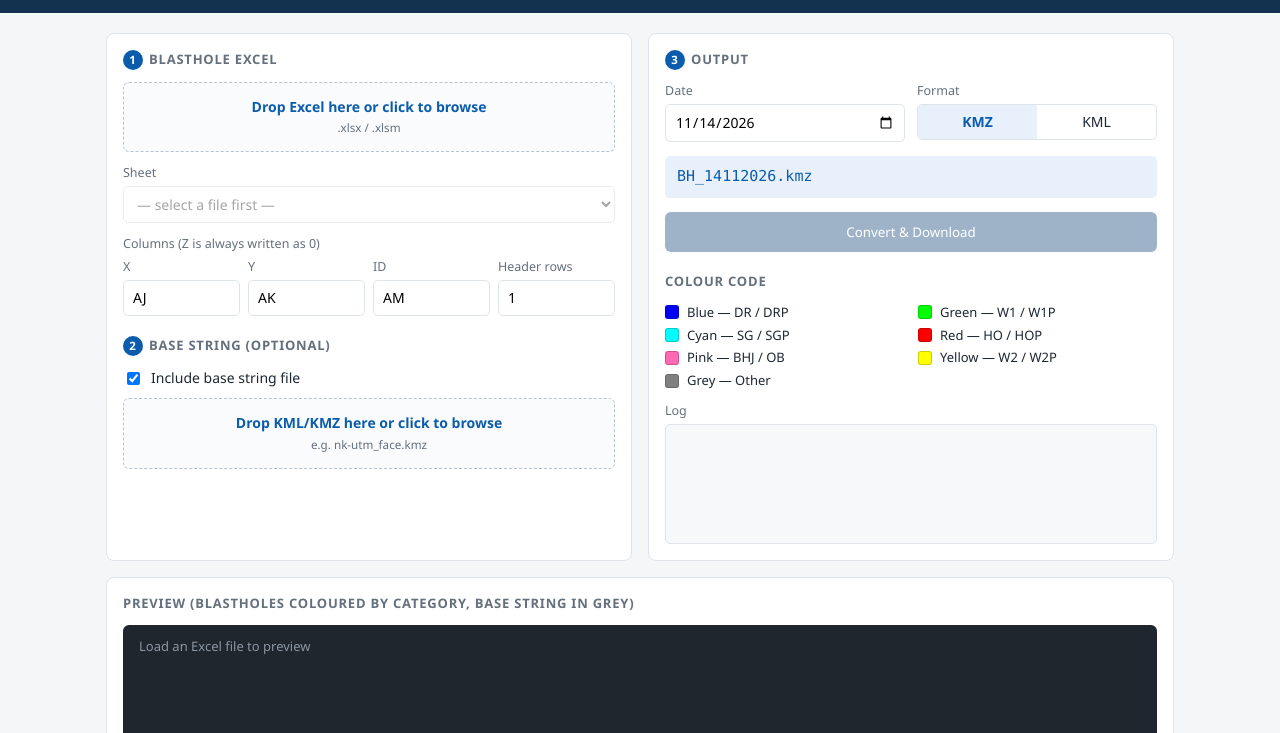
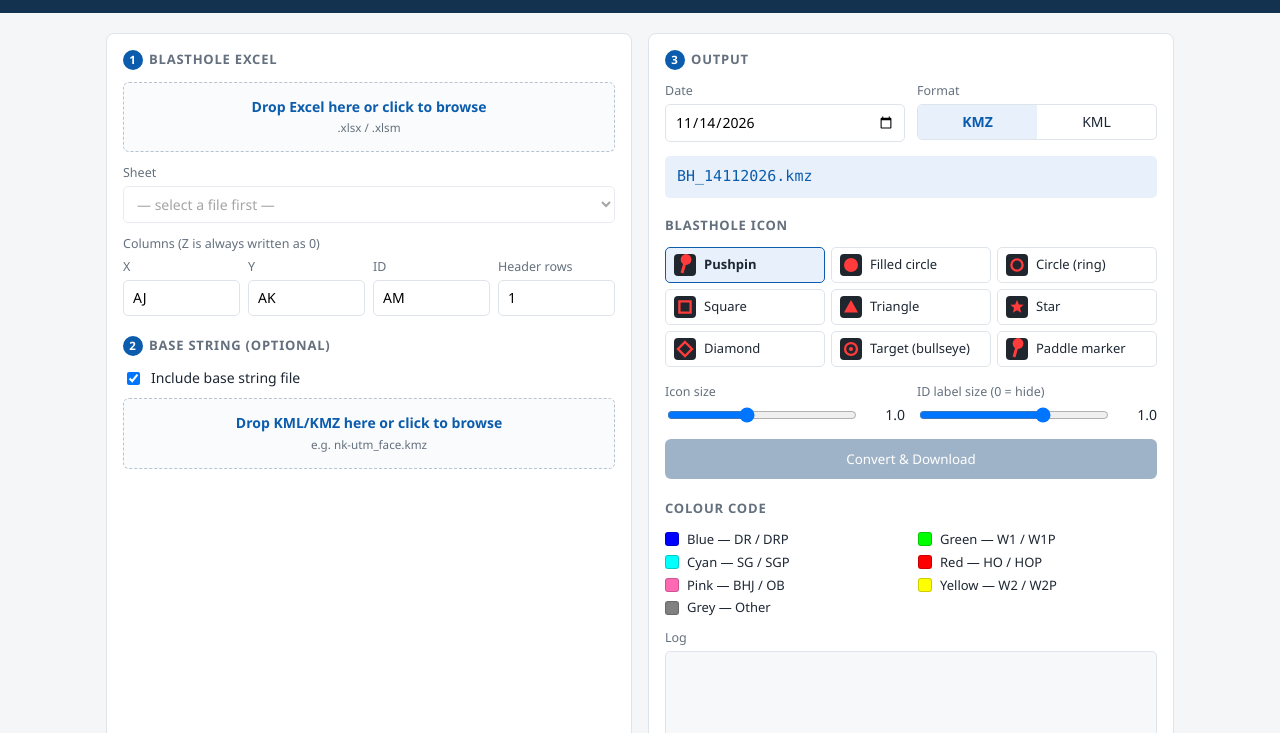
Before and after one commit to puspahash24/Blasthole-KMZ, a plain HTML site: page index.html in a window 1280 px wide. Shown: the part 67-800 px from the top of the page. Drawn offline with Linux system fonts and the light colour scheme.

Commit message:
Add files via upload

```diff
--- a/index.html
+++ b/index.html
@@ -41,6 +41,12 @@
   #log{font:12px/1.5 Consolas,monospace;background:#f7f8fa;border:1px solid var(--line);border-radius:5px;padding:8px;height:120px;overflow:auto;white-space:pre-wrap}
   .ok{color:var(--ok)} .err{color:var(--err)}
   .full{grid-column:1/-1}
+  .icons{display:grid;grid-template-columns:repeat(3,1fr);gap:6px}
+  .icons label{margin:0;display:flex;align-items:center;gap:8px;padding:6px 8px;border:1px solid var(--line);border-radius:5px;cursor:pointer;color:var(--ink);font-size:13px}
+  .icons input{display:none}
+  .icons label:has(input:checked){border-color:var(--acc);background:var(--acc2);font-weight:600}
+  .icons canvas{width:22px;height:22px;background:#20262d;border-radius:4px;flex:none}
+  .sl{display:flex;align-items:center;gap:8px}.sl input{flex:1}.sl span{width:38px;text-align:right;font-variant-numeric:tabular-nums}
   footer{text-align:center;color:var(--mut);font-size:12px;margin:8px 0 24px}
 </style>
 </head>
@@ -83,6 +89,13 @@
       </div>
     </div>
     <div class="outname" id="outname">BH_ddmmyyyy.kmz</div>
+
+    <h2 style="margin-top:18px">Blasthole icon</h2>
+    <div class="icons" id="icons"></div>
+    <div class="row2" style="margin-top:4px">
+      <div><label>Icon size</label><div class="sl"><input type="range" id="isz" min="0.3" max="2" step="0.1" value="1"><span id="iszv">1.0</span></div></div>
+      <div><label>ID label size (0 = hide)</label><div class="sl"><input type="range" id="lsz" min="0" max="1.5" step="0.1" value="1"><span id="lszv">1.0</span></div></div>
+    </div>
     <button id="go" disabled>Convert &amp; Download</button>
 
     <h2 style="margin-top:20px">Colour code</h2>
@@ -133,7 +146,21 @@ var BH = (function () {
   ];
   var GREY = ["style_grey", "ff808080", [], "Grey", "#808080"];
   var LABEL_COLOUR = "ffffffff";
-  var PIN = "http://maps.google.com/mapfiles/kml/pushpin/pushpin.png";
+  var G = "http://maps.google.com/mapfiles/kml/";
+  /* key: [label, href, hotSpot xml, preview shape] - all are white/grey icons that Google Earth tints */
+  var ICONS = {
+    pin:      ["Pushpin",          G + "pushpin/wht-pushpin.png",  '<hotSpot x="20" y="2" xunits="pixels" yunits="pixels"/>', "pin"],
+    dot:      ["Filled circle",    G + "shapes/shaded_dot.png",    '<hotSpot x="0.5" y="0.5" xunits="fraction" yunits="fraction"/>', "dot"],
+    circle:   ["Circle (ring)",    G + "shapes/placemark_circle.png", '<hotSpot x="0.5" y="0.5" xunits="fraction" yunits="fraction"/>', "ring"],
+    square:   ["Square",           G + "shapes/placemark_square.png", '<hotSpot x="0.5" y="0.5" xunits="fraction" yunits="fraction"/>', "square"],
+    triangle: ["Triangle",         G + "shapes/triangle.png",      '<hotSpot x="0.5" y="0.5" xunits="fraction" yunits="fraction"/>', "triangle"],
+    star:     ["Star",             G + "shapes/star.png",          '<hotSpot x="0.5" y="0.5" xunits="fraction" yunits="fraction"/>', "star"],
+    diamond:  ["Diamond",          G + "shapes/open-diamond.png",  '<hotSpot x="0.5" y="0.5" xunits="fraction" yunits="fraction"/>', "diamond"],
+    target:   ["Target (bullseye)",G + "shapes/target.png",        '<hotSpot x="0.5" y="0.5" xunits="fraction" yunits="fraction"/>', "target"],
+    paddle:   ["Paddle marker",    G + "paddle/wht-blank.png",     '<hotSpot x="0.5" y="0" xunits="fraction" yunits="fraction"/>', "pin"]
+  };
+  /* original pushpin kept for the default so output matches the reference file */
+  ICONS.pin[1] = G + "pushpin/pushpin.png";
 
   var SUFFIX = {};
   CATEGORIES.forEach(function (c) { c[2].forEach(function (s) { SUFFIX[s] = c[0]; }); });
@@ -211,7 +238,11 @@ var BH = (function () {
     return { ns: ns, inner: m[2].trim() };
   }
 
-  function buildKml(points, outName, base) {
+  function buildKml(points, outName, base, opts) {
+    opts = opts || {};
+    var ic = ICONS[opts.icon] || ICONS.pin;
+    var scale = opts.scale && Math.abs(opts.scale - 1) > 1e-9 ? opts.scale : null;
+    var lscale = opts.labelScale && Math.abs(opts.labelScale - 1) > 1e-9 ? opts.labelScale : null;
     var ns = { "": "http://www.opengis.net/kml/2.2", gx: "http://www.google.com/kml/ext/2.2",
                kml: "http://www.opengis.net/kml/2.2", atom: "http://www.w3.org/2005/Atom" };
     if (base) for (var p in base.ns) if (!(p in ns)) ns[p] = base.ns[p];
@@ -221,10 +252,13 @@ var BH = (function () {
     var o = ['<?xml version="1.0" encoding="UTF-8"?>', "<kml " + nsAttr + ">", "<Folder>",
       "\t<name>" + esc(outName) + "</name>", "\t<open>1</open>", "\t<Document>", "\t\t<name>BH_XYZ_ID - KMZ</name>"];
     CATEGORIES.concat([GREY]).forEach(function (c) {
-      o.push('\t\t<Style id="' + c[0] + '">', "\t\t\t<IconStyle>", "\t\t\t\t<color>" + c[1].toLowerCase() + "</color>",
-        "\t\t\t\t<Icon><href>" + PIN + "</href></Icon>",
-        '\t\t\t\t<hotSpot x="20" y="2" xunits="pixels" yunits="pixels"/>', "\t\t\t</IconStyle>",
-        "\t\t\t<LabelStyle>", "\t\t\t\t<color>" + LABEL_COLOUR + "</color>", "\t\t\t</LabelStyle>", "\t\t</Style>");
+      o.push('\t\t<Style id="' + c[0] + '">', "\t\t\t<IconStyle>", "\t\t\t\t<color>" + c[1].toLowerCase() + "</color>");
+      if (scale) o.push("\t\t\t\t<scale>" + scale + "</scale>");
+      o.push("\t\t\t\t<Icon><href>" + ic[1] + "</href></Icon>",
+        "\t\t\t\t" + ic[2], "\t\t\t</IconStyle>",
+        "\t\t\t<LabelStyle>", "\t\t\t\t<color>" + LABEL_COLOUR + "</color>");
+      if (lscale) o.push("\t\t\t\t<scale>" + lscale + "</scale>");
+      o.push("\t\t\t</LabelStyle>", "\t\t</Style>");
     });
     points.forEach(function (p) {
       var ll = utmToLatLon(p[1], p[2], 45, true);
@@ -276,7 +310,7 @@ var BH = (function () {
     var c = {}; points.forEach(function (p) { var s = classify(p[0]); c[s] = (c[s] || 0) + 1; }); return c;
   }
 
-  return { CATEGORIES: CATEGORIES, GREY: GREY, classify: classify, utmToLatLon: utmToLatLon, colIdx: colIdx,
+  return { ICONS: ICONS, CATEGORIES: CATEGORIES, GREY: GREY, classify: classify, utmToLatLon: utmToLatLon, colIdx: colIdx,
            readPoints: readPoints, splitKml: splitKml, buildKml: buildKml, loadBase: loadBase, counts: counts };
 })();
 if (typeof module !== "undefined") module.exports = BH;
@@ -361,6 +395,30 @@ if (typeof module !== "undefined") module.exports = BH;
   });
   $("useBase").addEventListener("change",update);
 
+  /* icon picker */
+  function drawShape(g,shape,x,y,r,color){
+    g.fillStyle=color;g.strokeStyle=color;g.lineWidth=Math.max(1.2,r/3);g.beginPath();
+    if(shape==="dot"){g.arc(x,y,r,0,7);g.fill()}
+    else if(shape==="ring"){g.arc(x,y,r*0.8,0,7);g.stroke()}
+    else if(shape==="square"){g.rect(x-r*0.8,y-r*0.8,r*1.6,r*1.6);g.stroke()}
+    else if(shape==="triangle"){g.moveTo(x,y-r);g.lineTo(x+r,y+r*0.8);g.lineTo(x-r,y+r*0.8);g.closePath();g.fill()}
+    else if(shape==="diamond"){g.moveTo(x,y-r);g.lineTo(x+r,y);g.lineTo(x,y+r);g.lineTo(x-r,y);g.closePath();g.stroke()}
+    else if(shape==="star"){for(var i=0;i<10;i++){var a=-Math.PI/2+i*Math.PI/5,rr=i%2?r*0.45:r;g.lineTo(x+rr*Math.cos(a),y+rr*Math.sin(a))}g.closePath();g.fill()}
+    else if(shape==="target"){g.arc(x,y,r*0.85,0,7);g.stroke();g.beginPath();g.arc(x,y,r*0.3,0,7);g.fill()}
+    else{ /* pin: head + needle, tip at (x,y) */ g.moveTo(x,y);g.lineTo(x+r*0.35,y-r*1.2);g.stroke();g.beginPath();g.arc(x+r*0.45,y-r*1.5,r*0.6,0,7);g.fill()}
+  }
+  (function(){
+    var h="";Object.keys(BH.ICONS).forEach(function(k,i){
+      h+='<label><input type="radio" name="icon" value="'+k+'"'+(i?"":" checked")+'><canvas data-k="'+k+'"></canvas>'+BH.ICONS[k][0]+"</label>"});
+    $("icons").innerHTML=h;
+    $("icons").querySelectorAll("canvas").forEach(function(c){
+      var d=window.devicePixelRatio||1;c.width=22*d;c.height=22*d;var g=c.getContext("2d");g.scale(d,d);
+      var s=BH.ICONS[c.dataset.k][3];drawShape(g,s,s==="pin"?8:11,s==="pin"?19:11,s==="pin"?9:7,"#ff3b3b")});
+    document.querySelectorAll("input[name=icon]").forEach(function(r){r.addEventListener("change",draw)});
+  })();
+  function iconKey(){return document.querySelector("input[name=icon]:checked").value}
+  ["isz","lsz"].forEach(function(id){$(id).addEventListener("input",function(){$(id+"v").textContent=(+$(id).value).toFixed(1);draw()})});
+
   function update(){$("go").disabled=!(state.points&&state.points.length);draw()}
 
   /* preview */
@@ -386,7 +444,8 @@ if (typeof module !== "undefined") module.exports = BH;
     g.strokeStyle="rgba(200,205,212,.45)";g.lineWidth=1;
     lines.forEach(function(l){if(l.length<2)return;g.beginPath();g.moveTo(X(l[0][0]),Y(l[0][1]));for(var i=1;i<l.length;i++)g.lineTo(X(l[i][0]),Y(l[i][1]));g.stroke()});
     var col={};BH.CATEGORIES.concat([BH.GREY]).forEach(function(k){col[k[0]]=k[4]});
-    pts.forEach(function(p){g.fillStyle=col[BH.classify(p[2])];g.beginPath();g.arc(X(p[0]),Y(p[1]),3,0,7);g.fill()});
+    var shp=BH.ICONS[iconKey()][3],rad=3.5*(+$("isz").value);
+    pts.forEach(function(p){drawShape(g,shp,X(p[0]),Y(p[1]),rad,col[BH.classify(p[2])])});
   }
   window.addEventListener("resize",draw);draw();
 
@@ -394,7 +453,7 @@ if (typeof module !== "undefined") module.exports = BH;
     if(!dateStr()){log("✘ Choose a date","err");return}
     var useBase=$("useBase").checked&&state.base;
     if($("useBase").checked&&!state.base)log("Note: 'Include base string' is ticked but no base file loaded — exporting blastholes only");
-    var name=outName(),kml=BH.buildKml(state.points,name,useBase?state.base.split:null);
+    var name=outName(),kml=BH.buildKml(state.points,name,useBase?state.base.split:null,{icon:iconKey(),scale:+$("isz").value,labelScale:+$("lsz").value});
     $("go").disabled=true;
     var p;
     if(fmt()==="kmz"){
```
